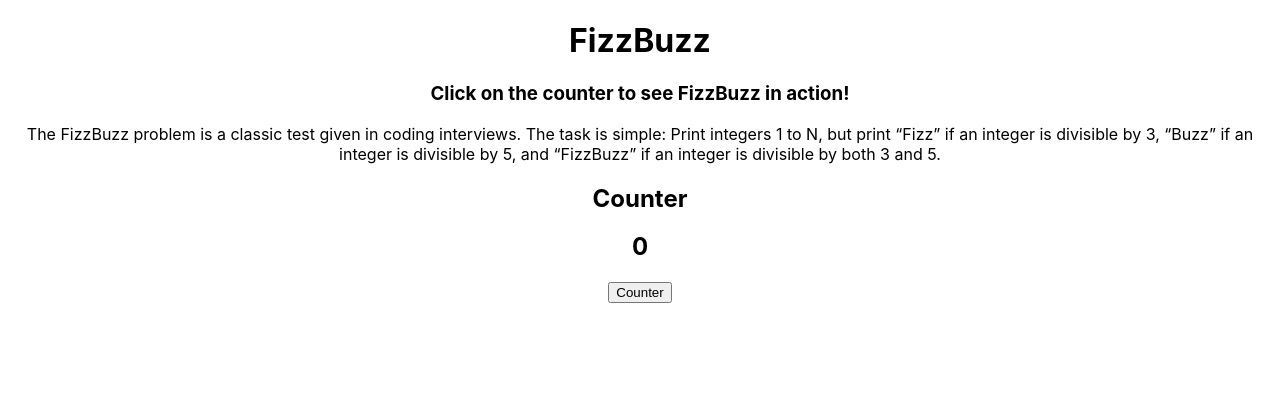
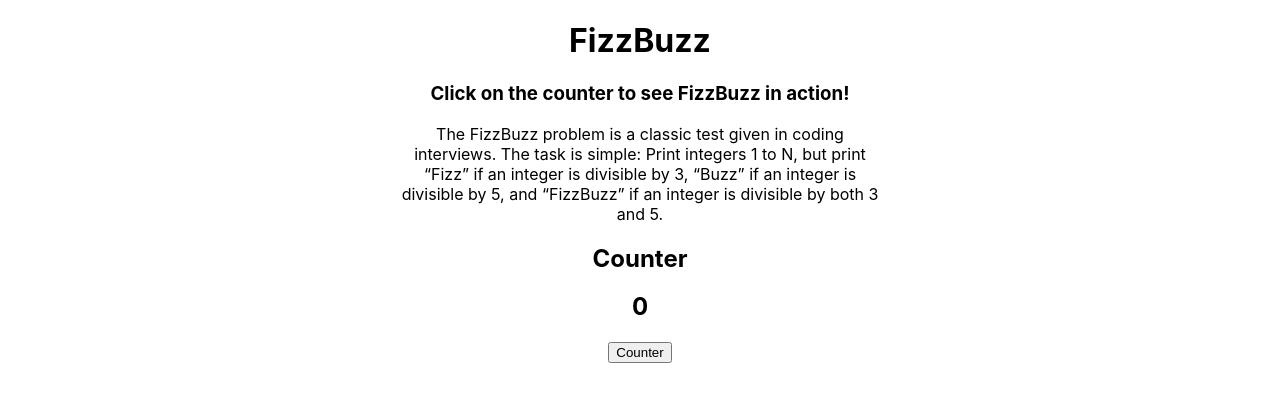
Before and after one commit to MMcClure11/practice-constructor.io, a React (Create React App) app: page / in a window 1280 px wide. Shown: the top 402 px of the page. Built offline with nearby package versions, Linux system fonts and the light colour scheme.

Commit message:
Update notes, add margin to p tages

```diff
--- a/src/App.css
+++ b/src/App.css
@@ -2,37 +2,8 @@
   text-align: center;
 }
 
-.App-logo {
-  height: 40vmin;
-  pointer-events: none;
+p {
+  margin-left: auto;
+  margin-right: auto;
+  width: 30em
 }
-
-@media (prefers-reduced-motion: no-preference) {
-  .App-logo {
-    animation: App-logo-spin infinite 20s linear;
-  }
-}
-
-.App-header {
-  background-color: #282c34;
-  min-height: 100vh;
-  display: flex;
-  flex-direction: column;
-  align-items: center;
-  justify-content: center;
-  font-size: calc(10px + 2vmin);
-  color: white;
-}
-
-.App-link {
-  color: #61dafb;
-}
-
-@keyframes App-logo-spin {
-  from {
-    transform: rotate(0deg);
-  }
-  to {
-    transform: rotate(360deg);
-  }
-}
```
Also changed, not shown: 1 other file (tests, documents, lock files or other folders).
